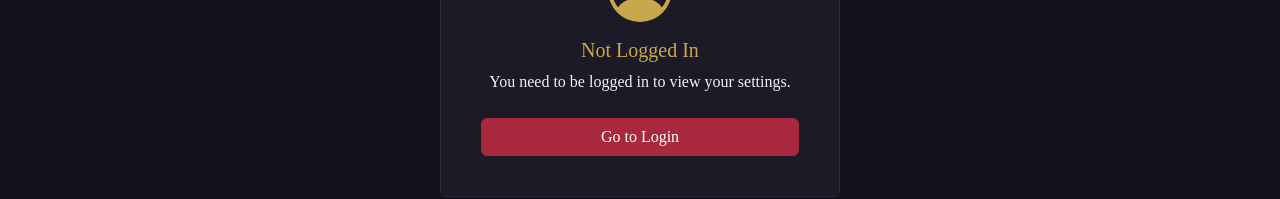
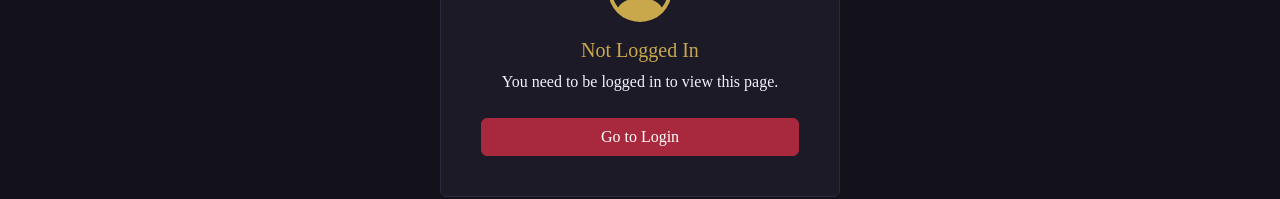
Before and after one commit to noctavio/watch-vault, a React (Vite) app in the folder frontend/: page /settings in a window 1280 px wide. Shown: the part 405-604 px from the top of the page. Built offline with nearby package versions, Linux system fonts and the light colour scheme.

Commit message:
text changes

```diff
--- a/frontend/src/components/Settings.jsx
+++ b/frontend/src/components/Settings.jsx
@@ -30,7 +30,7 @@ export default function Settings() {
                         <Card.Body>
                             <PersonCircle size={64} color="#C9A84C" className="mb-3" />
                             <Card.Title>Not Logged In</Card.Title>
-                            <p className="card-text mb-4">You need to be logged in to view your settings.</p>
+                            <p className="card-text mb-4">You need to be logged in to view this page.</p>
                             <Button className="w-100" onClick={() => navigate("/login")}>Go to Login</Button>
                         </Card.Body>
                     </Card>
```
Also changed, not shown: 1 other file (tests, documents, lock files or other folders).
